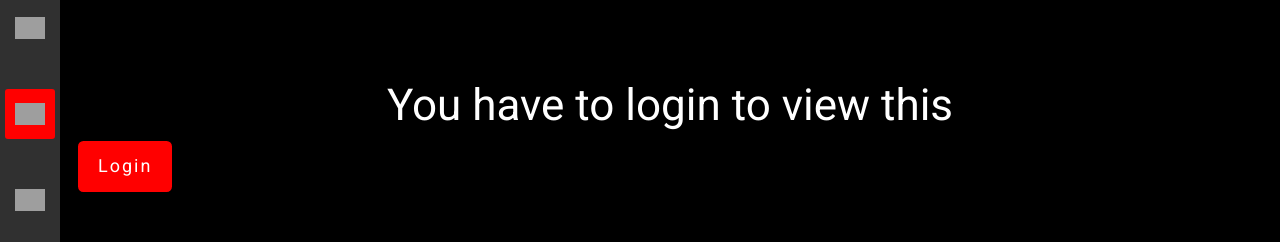
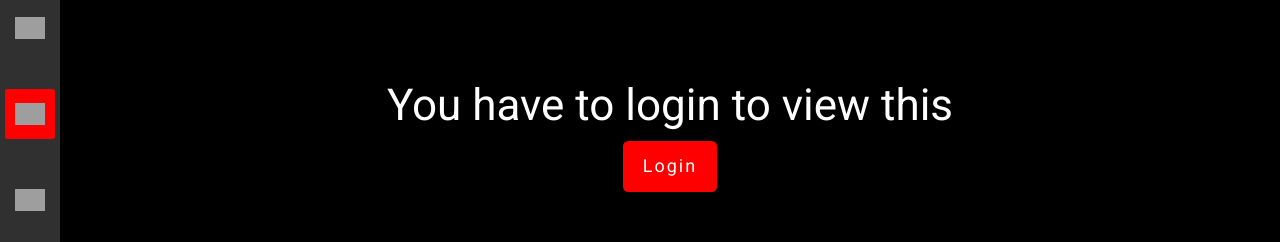
Before and after one commit to AJAY0993/Video-library-Frontend, a React (Vite) app: page /liked in a window 1280 px wide. Shown: the part 269-511 px from the top of the page. Built offline with nearby package versions, Linux system fonts and the light colour scheme; no server answers; grey boxes are pictures that could not be loaded.

Commit message:
fixed some ui

```diff
--- a/index.html
+++ b/index.html
@@ -11,7 +11,7 @@
   <link rel="stylesheet" href="https://cdnjs.cloudflare.com/ajax/libs/font-awesome/6.5.1/css/all.min.css"
     integrity="sha512-DTOQO9RWCH3ppGqcWaEA1BIZOC6xxalwEsw9c2QQeAIftl+Vegovlnee1c9QX4TctnWMn13TZye+giMm8e2LwA=="
     crossorigin="anonymous" referrerpolicy="no-referrer" />
-  <title>Vite + React</title>
+  <title>Vid Vault</title>
 </head>
 
 <body>
--- a/src/components/NotLoggedIn/NotLoggedIn.jsx
+++ b/src/components/NotLoggedIn/NotLoggedIn.jsx
@@ -3,7 +3,10 @@ import Button from "../Button/Button";
 
 function NotLoggedIn() {
   const style = {
-    textAlign: "center",
+    display: "flex",
+    flexDirection: "column",
+    alignItems: "center",
+    justifyContent: "center",
   };
 
   const navigate = useNavigate();
```
